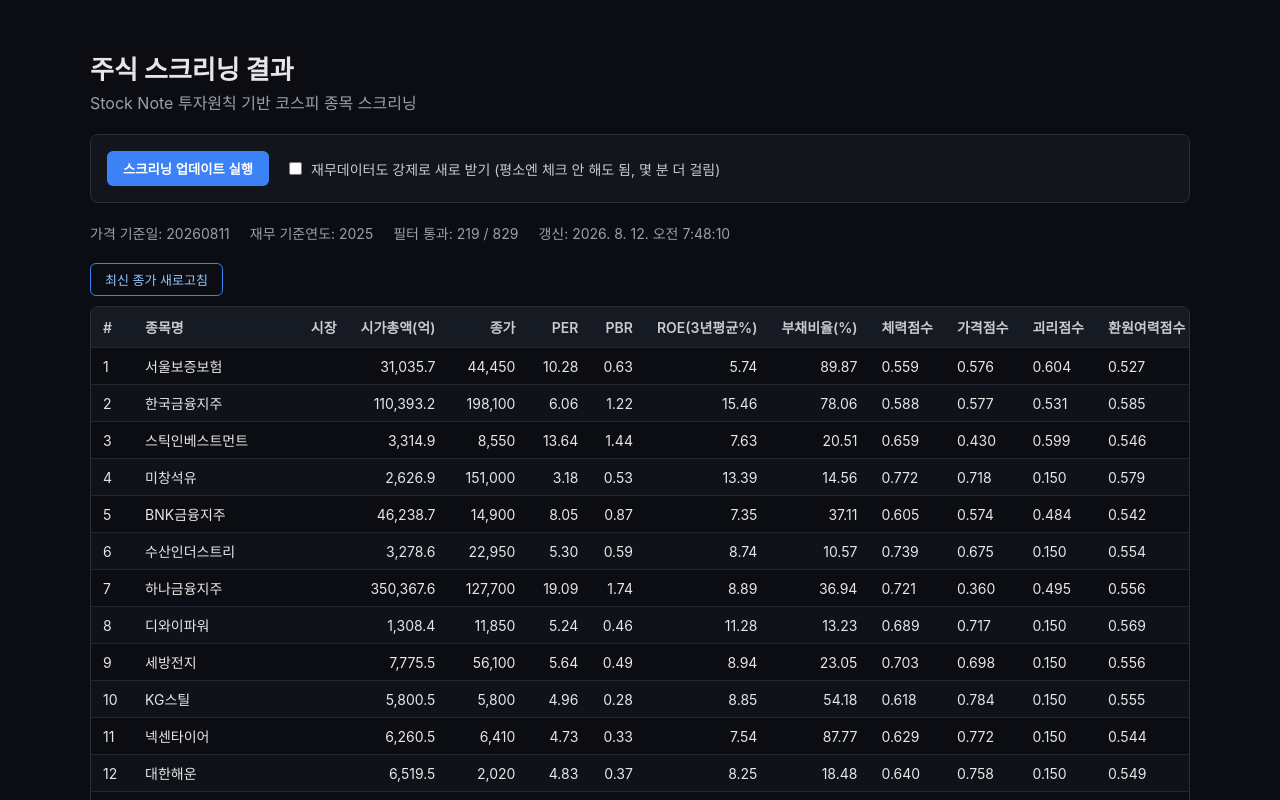
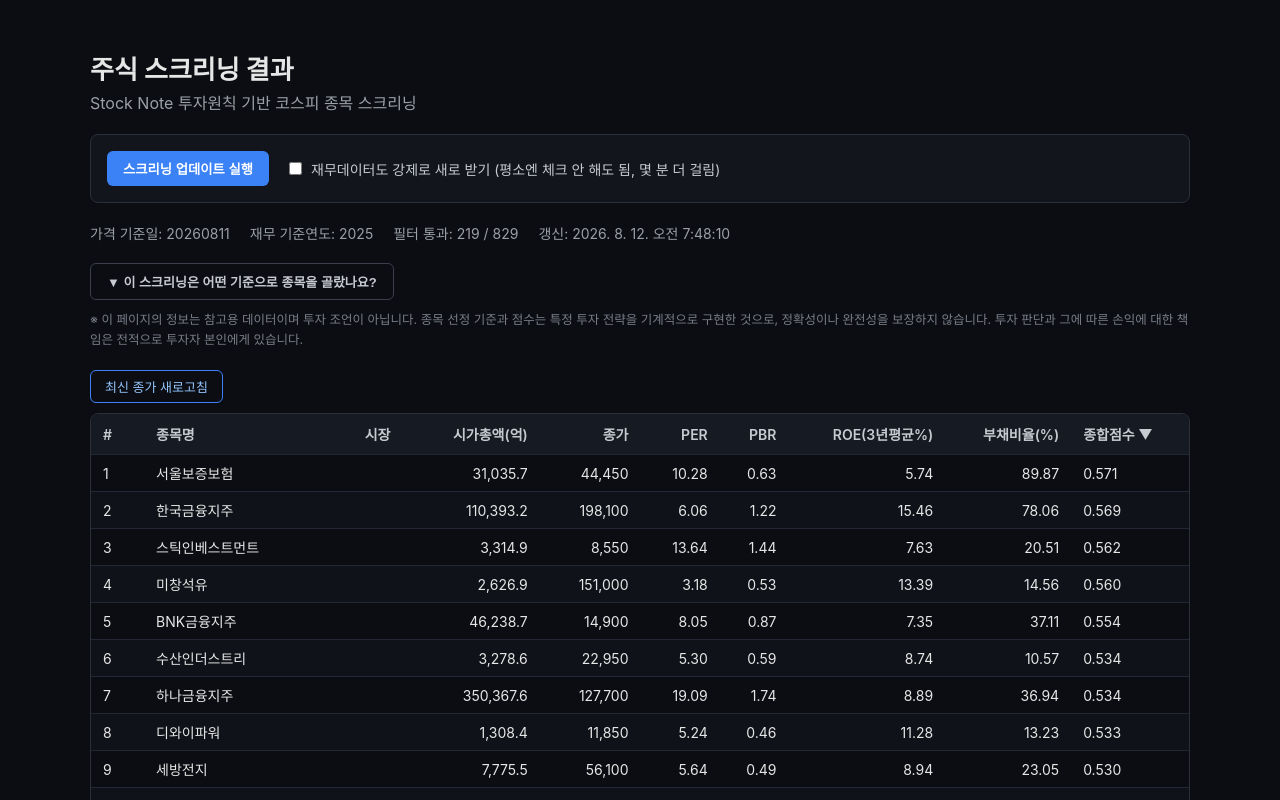
Before and after one commit to lwswonsuk/KOSPI-Screening, a Next.js app in the folder web/: page / in a window 1280 px wide. Shown: the top 800 px of the page. Built offline with nearby package versions, Linux system fonts and the light colour scheme.

Commit message:
feat: 알고리즘 설명 버튼 + 면책조항 추가, 팩터 세부점수 숨김

```diff
--- /dev/null
+++ b/web/app/AlgorithmInfo.tsx
@@ -0,0 +1,105 @@
+"use client";
+
+import { useState } from "react";
+
+export default function AlgorithmInfo() {
+  const [open, setOpen] = useState(false);
+
+  return (
+    <div style={{ marginBottom: 20 }}>
+      <button
+        onClick={() => setOpen((v) => !v)}
+        style={{
+          padding: "8px 16px",
+          borderRadius: 6,
+          border: "1px solid #3a3f4b",
+          background: open ? "#1c2028" : "transparent",
+          color: "#c7cad1",
+          cursor: "pointer",
+          fontSize: 13,
+          fontWeight: 600,
+        }}
+      >
+        {open ? "▲ 스크리닝 기준 설명 닫기" : "▼ 이 스크리닝은 어떤 기준으로 종목을 골랐나요?"}
+      </button>
+
+      {open && (
+        <div
+          style={{
+            marginTop: 12,
+            padding: "18px 20px",
+            border: "1px solid #2a2f3a",
+            borderRadius: 8,
+            background: "#12151c",
+            fontSize: 14,
+            lineHeight: 1.7,
+            color: "#d5d8de",
+          }}
+        >
+          <p style={{ marginTop: 0, color: "#9aa0a6" }}>
+            핵심 아이디어: <b style={{ color: "#e6e6e6" }}>
+              실적·경쟁력은 괜찮은데 주가만 안 오른 종목을 찾아서 모아두고 기다린다.
+            </b>
+          </p>
+
+          <h4 style={sectionTitle}>1단계 — 하드 필터 (자동 제외 기준)</h4>
+          <ul style={listStyle}>
+            <li>시가총액 800억 원 이상 ~ 40조 원 이하</li>
+            <li>최근 거래대금 3억 원 이상 (유동성 필터)</li>
+            <li>부채비율 200% 초과 제외</li>
+            <li>ROE(3년 평균) 5% 미만 제외</li>
+            <li>최근 영업이익(TTM 기준) 적자 제외</li>
+            <li>최근 3개월 수익률 +60% 이상인 테마 급등 종목 제외</li>
+            <li>관리종목 제외</li>
+          </ul>
+
+          <h4 style={sectionTitle}>2단계 — 4대 팩터 종합 점수</h4>
+          <ul style={listStyle}>
+            <li><b>체력 (30%)</b> — ROE 수준·안정성, 영업이익률, 부채비율, 매출 성장</li>
+            <li><b>가격 (28%)</b> — PER·PBR 저평가 정도</li>
+            <li><b>★괴리 (27%, 핵심 팩터)</b> — 실적은 개선되는데 주가는 빠진 정도</li>
+            <li><b>환원여력 (15%)</b> — 배당 확대 여력 (낮은 배당성향 + 순현금 보유)</li>
+          </ul>
+          <p style={{ color: "#9aa0a6" }}>
+            각 팩터는 전체 종목 대비 백분위로 점수화되며, 위 가중치로 합산해 <b style={{ color: "#e6e6e6" }}>종합점수</b>를 만듭니다.
+            음식료·화장품·방산 등 특정 업종엔 가산점을, 테마성 업종엔 감점을 반영합니다.
+          </p>
+
+          <h4 style={sectionTitle}>데이터 기준</h4>
+          <ul style={listStyle}>
+            <li>가격/시가총액: KRX 공식 API, 표 상단에 표시된 기준일 종가</li>
+            <li>재무데이터: DART 공시자료, 최근 4분기(TTM) 누적 기준</li>
+            <li>대상: 코스피 전종목</li>
+          </ul>
+        </div>
+      )}
+
+      <p
+        style={{
+          marginTop: 10,
+          marginBottom: 0,
+          fontSize: 12.5,
+          lineHeight: 1.6,
+          color: "#787d87",
+        }}
+      >
+        ※ 이 페이지의 정보는 참고용 데이터이며 투자 조언이 아닙니다. 종목 선정 기준과 점수는
+        특정 투자 전략을 기계적으로 구현한 것으로, 정확성이나 완전성을 보장하지 않습니다.
+        투자 판단과 그에 따른 손익에 대한 책임은 전적으로 투자자 본인에게 있습니다.
+      </p>
+    </div>
+  );
+}
+
+const sectionTitle: React.CSSProperties = {
+  fontSize: 14,
+  fontWeight: 700,
+  color: "#e6e6e6",
+  marginTop: 18,
+  marginBottom: 8,
+};
+
+const listStyle: React.CSSProperties = {
+  margin: 0,
+  paddingLeft: 20,
+};
--- a/web/app/ScreeningTable.tsx
+++ b/web/app/ScreeningTable.tsx
@@ -5,7 +5,10 @@
 type ResultRow = Record<string, string | number | null>;
 
 // 화면에서 아예 안 보여줄 컬럼 (JSON에 남아있어도 숨김)
-const HIDDEN_COLUMNS = new Set(["ret_12m", "op_yoy", "fluc_rt"]);
+const HIDDEN_COLUMNS = new Set([
+  "ret_12m", "op_yoy", "fluc_rt",
+  "s_quality", "s_value", "s_gap", "s_payout",   // 개별 팩터 점수는 숨기고 종합점수만 노출
+]);
 
 // 소수점 2자리 + 우측 정렬로 보여줄 컬럼
 const TWO_DECIMAL_RIGHT_ALIGN = new Set(["per", "pbr", "roe_3y_avg", "debt_ratio"]);
--- a/web/app/page.tsx
+++ b/web/app/page.tsx
@@ -2,6 +2,7 @@
 import path from "path";
 import ScreeningTable from "./ScreeningTable";
 import UpdateControls from "./UpdateControls";
+import AlgorithmInfo from "./AlgorithmInfo";
 
 export const dynamic = "force-static"; // 빌드 시점 JSON을 그대로 굽는다 (커밋될 때마다 재배포되며 갱신됨)
 
@@ -66,6 +67,7 @@
             </span>
             <span>갱신: {data.generated_at ? new Date(data.generated_at).toLocaleString("ko-KR") : "-"}</span>
           </div>
+          <AlgorithmInfo />
           <ScreeningTable
             columns={data.columns}
             labels={data.column_labels_ko}
```
Also changed, not shown: 1 other file (tests, documents, lock files or other folders).
